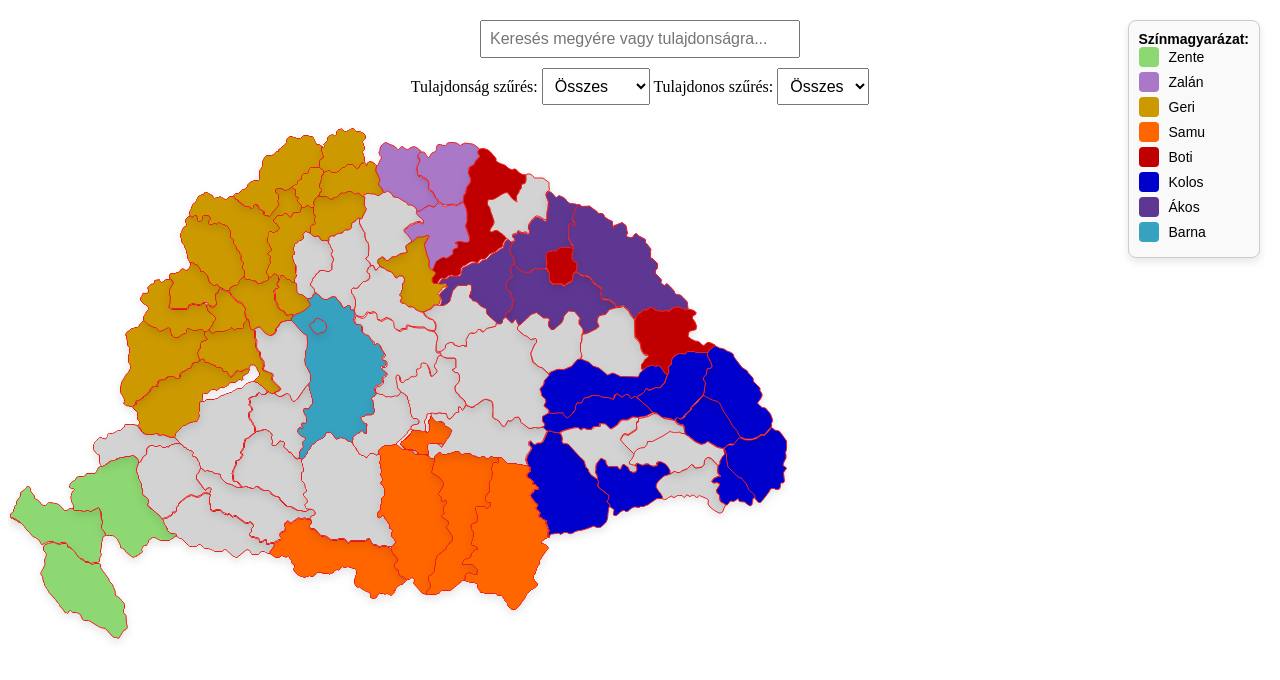
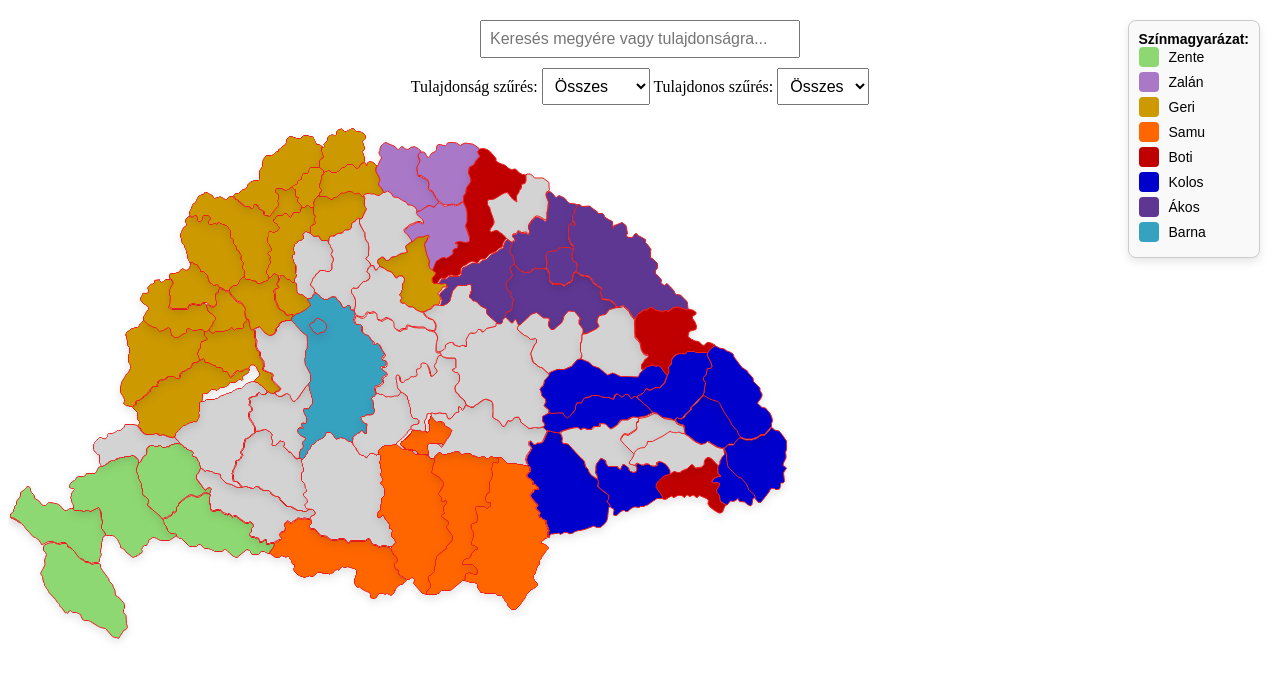
Before and after one commit to Zalan1885/Palyiterkep, a plain HTML site: page index.html in a window 1280 px wide. Shown: the top 680 px of the page. Drawn offline with Linux system fonts and the light colour scheme.

Commit message:
2025.01.31
Terület frisités. Zente ( Pozsega, Belovár-Körős) Boti ( Fogaras, Ugocsa-> Ákos)

```diff
--- a/index.html
+++ b/index.html
@@ -142,8 +142,8 @@
     'Lika-Krbava': { left: '30.5px', top: '415.5px', info: 'Lika-Krbava', attributes: ['kikötő', 'fa'], owner: 'Zente' },
     'Zágráb': { left: '60.5px', top: '329.5px', info: 'Zágráb', attributes: ['könnyűipar', 'élelmiszeripar'], owner: 'Zente' },
     'Varasd': { left: '84.5px', top: '298.5px', info: 'Varasd', attributes: ['szőlő/bor', 'fa', 'szén'], owner: null },
-    'Belovár-Kőrós': { left: '127.5px', top: '317.5px', info: 'Belovár-Kőrós', attributes: ['élelmiszeripar', 'vas-és fémipar', 'szőlő/bor', 'fa', 'kukorica'], owner: null },
-    'Pozsega': { left: '154.5px', top: '366.5px', info: 'Pozsega', attributes: ['fa', 'búza', 'kukorica'], owner: null },
+    'Belovár-Kőrós': { left: '127.5px', top: '317.5px', info: 'Belovár-Kőrós', attributes: ['élelmiszeripar', 'vas-és fémipar', 'szőlő/bor', 'fa', 'kukorica'], owner: 'Zente' },
+    'Pozsega': { left: '154.5px', top: '366.5px', info: 'Pozsega', attributes: ['fa', 'búza', 'kukorica'], owner: 'Zente' },
     'Verőcze': { left: '187.5px', top: '342.5px', info: 'Verőcze', attributes: ['fa', 'búza'], owner: null },
     'Szerém': { left: '261px', top: '391.5px', info: 'Szerém', attributes: ['szőlő/bor', 'fa', 'búza'], owner: 'Samu' },
     'Baranya': { left: '222.5px', top: '303.5px', info: 'Baranya', attributes: ['könnyűipar', 'vas-és fémipar', 'egyetem', 'szőlő/bor', 'szén'], owner: null },
@@ -196,14 +196,14 @@
     'Torda-Aranyos': { left: '533.5px', top: '268px', info: 'Torda-Aranyos', attributes: ['arany', 'állat'], owner: 'Kolos' },
     'Alsó-Fehér': { left: '550.5px', top: '291px', info: 'Alsó-Fehér', attributes: ['szőlő/bor', 'arany', 'állat'], owner: null },
     'Szeben': { left: '585.5px', top: '332px', info: 'Szeben', attributes: ['vas-és fémipar', 'szén'], owner: 'Kolos' },
-    'Fogaras': { left: '647px', top: '331.5px', info: 'Fogaras', attributes: ['állat'], owner: null },
+    'Fogaras': { left: '647px', top: '331.5px', info: 'Fogaras', attributes: ['állat'], owner: 'Boti' },
     'Kis-Küküllő': { left: '610.5px', top: '286.5px', info: 'Kis-Küküllő', attributes: ['szőlő/bor', 'búza'], owner: null },
     'Udvarhely': { left: '665.5px', top: '269.5px', info: 'Udvarhely', attributes: ['búza', 'kukorica'], owner: 'Kolos' },
     'Háromszék': { left: '715px', top: '300.5px', info: 'Háromszék', attributes: ['fa'], owner: 'Kolos' },
     'Csík': { left: '694px', top: '220px', info: 'Csík', attributes: ['fa'], owner: 'Kolos' },
     'Maros-Torda': { left: '628.5px', top: '225.5px', info: 'Maros-Torda', attributes: ['könnyűipar', 'gépgyártás', 'állat'], owner: 'Kolos' },
     'Budapest': { left: '299.5px', top: '192px', info: 'Budapest', attributes: ['gépgyártás', 'egyetem', 'cukor', 'búza', 'kukorica'], owner: 'Barna' },
-    'Ugocsa': { left: '537px', top: '121.5px', info: 'Ugocsa', attributes: [], owner: 'Boti' },
+    'Ugocsa': { left: '537px', top: '121.5px', info: 'Ugocsa', attributes: [], owner: 'Ákos' },
     'Krassó-Szőrény': { left: '453.5px', top: '331.5px', info: 'Krassó-Szőrény', attributes: ['vas-és fémipar', 'szén', 'vasérc'], owner: 'Samu' },
     'Gömör-és-Kis-Hont': { left: '350.5px', top: '65px', info: 'Gömör-és-Kis-Hont', attributes: ['vasérc'], owner: null },
     'Abaúj-Torna': { left: '395px', top: '75.5px', info: 'Abaúj-Torna', attributes: ['arany', 'vas-és fémipar'], owner: 'Zalán' },
```
